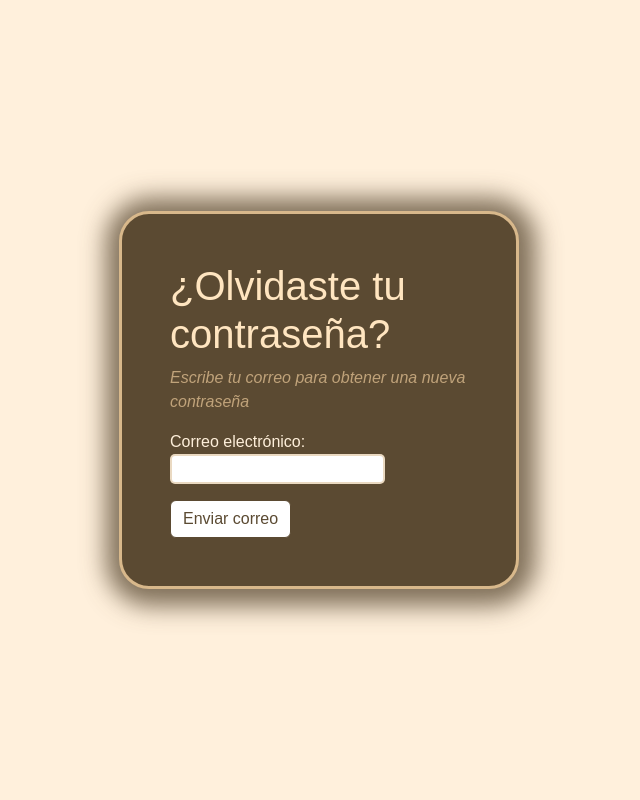
After one commit to juanfher4/proyecto-intranet, a Django app: page /account/password-reset/ in a window 1280 px wide. The commit adds this page. Shown: the whole page, without its empty margins (321-961 px from the left). Run offline with Django 5.2, Linux system fonts and the light colour scheme.

Commit message:
Parte de reset de contraseña hecho

```diff
--- a/home/templates/base.html
+++ b/home/templates/base.html
@@ -4,7 +4,7 @@
   <head>
     <meta charset="UTF-8" />
     <meta http-equiv="X-UA-Compatible" content="IE=edge" />
-    <meta name="viewport" content="width=device-width, initial-scale=1.0" />
+    <meta name="viewport" content="width=device-width, initial-scale=1">
     <title>{% block title %}{% endblock %}</title>
     <!-- Bootstrap -->
     <link
--- /dev/null
+++ b/home/templates/base_password.html
@@ -0,0 +1,19 @@
+{% load static %}
+<!DOCTYPE html>
+<html lang="es">
+    <head>
+        <meta charset="UTF-8">
+        <meta http-equiv="X-UA-Compatible" content="IE=edge">
+        <meta name="viewport" content="width=device-width, initial-scale=1.0">
+        <title>{% block title %}{% endblock %}</title>
+        <link href="https://cdn.jsdelivr.net/npm/bootstrap@5.3.3/dist/css/bootstrap.min.css" rel="stylesheet" integrity="sha384-QWTKZyjpPEjISv5WaRU9OFeRpok6YctnYmDr5pNlyT2bRjXh0JMhjY6hW+ALEwIH" crossorigin="anonymous">
+        <link rel="stylesheet" href="{% static 'css/styles_password.css' %}">
+    </head>
+    <body>
+        <div class="container-password">
+          {% block content %}
+          {% endblock %}
+        </div>
+    </body>
+    <script src="https://cdn.jsdelivr.net/npm/bootstrap@5.3.3/dist/js/bootstrap.bundle.min.js" integrity="sha384-YvpcrYf0tY3lHB60NNkmXc5s9fDVZLESaAA55NDzOxhy9GkcIdslK1eN7N6jIeHz" crossorigin="anonymous"></script>
+</html>
--- a/intranet/settings.py
+++ b/intranet/settings.py
@@ -60,7 +60,7 @@ ROOT_URLCONF = 'intranet.urls'
 TEMPLATES = [
     {
         'BACKEND': 'django.template.backends.django.DjangoTemplates',
-        'DIRS': [],
+        'DIRS': [os.path.join(BASE_DIR, 'usuarios', 'templates')],
         'APP_DIRS': True,
         'OPTIONS': {
             'context_processors': [
@@ -143,6 +143,8 @@ LOGIN_REDIRECT_URL = 'home:home'
 LOGIN_URL = 'usuarios:login'
 LOGOUT_REDIRECT_URL = 'usuarios:logout'
 
+EMAIL_BACKEND = 'django.core.mail.backends.console.EmailBackend'
+
 STATIC_URL = '/static/'
 STATICFILES_DIRS = [
     BASE_DIR / "static",
--- a/productos/templates/clients/clientes_lista.html
+++ b/productos/templates/clients/clientes_lista.html
@@ -42,9 +42,8 @@
                 </li>
             </ul>
             <!-- Vista Lista -->
-            <div class="row vista-lista my-3">
-                <div class="">
-                    <div class="table-responsive">
+            <div class="vista-lista my-3">
+                <div class="scroll-wrapper">
                     <table class="table table-striped-columns table-hover table-bordered">
                         <caption>
                             Lista clientes
@@ -91,5 +90,4 @@
         </div>
     </div>
 </div>
-</div>
 {% endblock %}
--- a/productos/templates/prod_esp/producto_especifico.html
+++ b/productos/templates/prod_esp/producto_especifico.html
@@ -32,7 +32,7 @@
               <p>Inicio montaje: </p>
               <span>{{ prod_esp.fecha_inicio_montaje|date:"d/m/Y" }}</span>
               <p>Montaje acabado estimado: </p>
-              <span>{{ prod_esp.fecha_acabado_montaje_estimada|date:"d/m/Y" }}</span>
+              <span>{{ prod_esp.fecha_acabado_montaje_estimado|date:"d/m/Y" }}</span>
               <p>Montaje acabado: </p>
               <span>{{ prod_esp.fecha_acabado_montaje|date:"d/m/Y" }}</span>
               <p>Estado: </p>
--- /dev/null
+++ b/static/css/styles_password.css
@@ -0,0 +1,53 @@
+body {
+  background: #fff0dc;
+  display: flex;
+  align-items: center;
+  height: 100vh;
+  margin: 0;
+  font-family: Arial, sans-serif;
+}
+
+.container-password {
+    background: #5B4A32;
+    padding: 3rem;
+    border-radius: 30px;
+    box-shadow: 2px 2px 25px 15px #5b4a32c5;
+    border: 3px solid #d8b88b;
+    width: 400px;
+    margin: auto;
+    color: #fff;
+}
+
+.btn {
+    background-color: #fff !important;
+    color: #5B4A32;
+    border-color: #5B4A32;
+    transition: .3s;
+}
+
+.btn:hover {
+    background-color: #5B4A32 !important;
+    color: #fff;
+    border-color: #fff;
+}
+
+.container-password h1 {
+    font-size: 2.5rem;
+    margin-bottom: 0.5rem;
+    color: #ffe5c0;
+}
+
+.container-password i {
+    font-size: 1rem;
+    color: #d8b88bcf;
+}
+
+.container-password p {
+    font-size: 1rem;
+    color: #feefda;
+}
+
+.container-password input {
+    border: 2px solid #d8b88b87;
+    border-radius: 5px;
+}
--- a/usuarios/templates/registration/password_change_done.html
+++ b/usuarios/templates/registration/password_change_done.html
@@ -0,0 +1,3 @@
+
+<h1>Contraseña cambiada</h1>
+<p>Tu contraseña ha sido cambiada</p>
--- /dev/null
+++ b/usuarios/templates/registration/password_reset_email.html
@@ -0,0 +1,3 @@
+Alguien pidió in cambio de contraseña al correo {{ email }}. Sigue el siguiente link
+{{ protocol }}://{{ domain }}{% url 'usuarios:password_reset_confirm' uidb64=uid token=token %}
+En caso de haber olvidado tu nombre de usuario, es el siguiente: {{ user.get_username }}
--- /dev/null
+++ b/usuarios/templates/registration/password_reset_form.html
@@ -0,0 +1,14 @@
+{% extends "base_password.html" %}
+
+{% block title %}Recuperar contraseña{% endblock %}
+
+{% block content %}
+  <h1>¿Olvidaste tu contraseña?</h1>
+  <i>Escribe tu correo para obtener una nueva contraseña</i>
+  <p></p>
+  <form action="" method="post">
+    {% csrf_token %}
+    {{ form.as_p }}
+    <button type="submit" class="btn btn-primary">Enviar correo</button>
+  </form>
+{% endblock %}
--- a/usuarios/urls.py
+++ b/usuarios/urls.py
@@ -1,4 +1,4 @@
-from django.urls import path
+from django.urls import path, reverse_lazy
 from django.contrib.auth import views as auth_views
 
 from . import views
@@ -6,12 +6,18 @@ from . import views
 app_name = 'usuarios'
 
 urlpatterns = [
+    path('login/', auth_views.LoginView.as_view(template_name='registration/login.html'), name='login'),
+    path('logout/', views.signout, name='logout'),
+    path('password-change/', auth_views.PasswordChangeView.as_view(template_name='registration/password_change_form.html'), name='password_change'),
+    path('password-change/done/', auth_views.PasswordChangeDoneView.as_view(template_name='registration/password_change_done.html'), name='password_change_done'),
+    path('password-reset/', auth_views.PasswordResetView.as_view(template_name='registration/password_reset_form.html',
+            success_url=reverse_lazy('usuarios:password_reset_done')), name='password_reset'),
+    path('password-reset/done/', auth_views.PasswordResetDoneView.as_view(template_name='registration/password_reset_done.html'), name='password_reset_done'),
+    path('password-reset/<uidb64>/<token>/', auth_views.PasswordResetConfirmView.as_view(template_name='registration/password_reset_confirm.html',
+            success_url=reverse_lazy('usuarios:password_reset_complete')), name='password_reset_confirm'),
+    path('password-reset/complete/', auth_views.PasswordResetCompleteView.as_view(template_name='registration/password_reset_complete.html'), name='password_reset_complete'),
+    path('perfil/', views.profile_detail, name='perfil'),
+    path('perfil/edit/', views.edit, name='edit'),
     path('', views.profile_list, name='profile_list'),
     path('<slug:rol_slug>', views.profile_list, name='profile_list_rol'),
-    path('login/', auth_views.LoginView.as_view(template_name='registration/login.html'), name='login'),
-    path('logout/', views.signout, name='logout'),
-    path('password-change/', auth_views.PasswordChangeView.as_view(), name='password_change'),
-    path('password-change/done/', auth_views.PasswordChangeDoneView.as_view(), name='password_change_done'),
-    path('perfil/', views.profile_detail, name='perfil'),
-    path('perfil/edit/', views.edit, name='edit'),
 ]
```
Also changed, not shown: static/css/styles_base.css (+9 -9 lines), static/css/styles_login.css (+11 -2 lines), usuarios/templates/registration/login.html (+7 -1 lines), usuarios/templates/registration/password_reset_complete.html (added, +9 -0 lines), usuarios/templates/registration/password_reset_confirm.html (added, +19 -0 lines), usuarios/templates/registration/password_reset_done.html (added, +8 -0 lines). Lines whose indentation alone changed are shown as unchanged.
